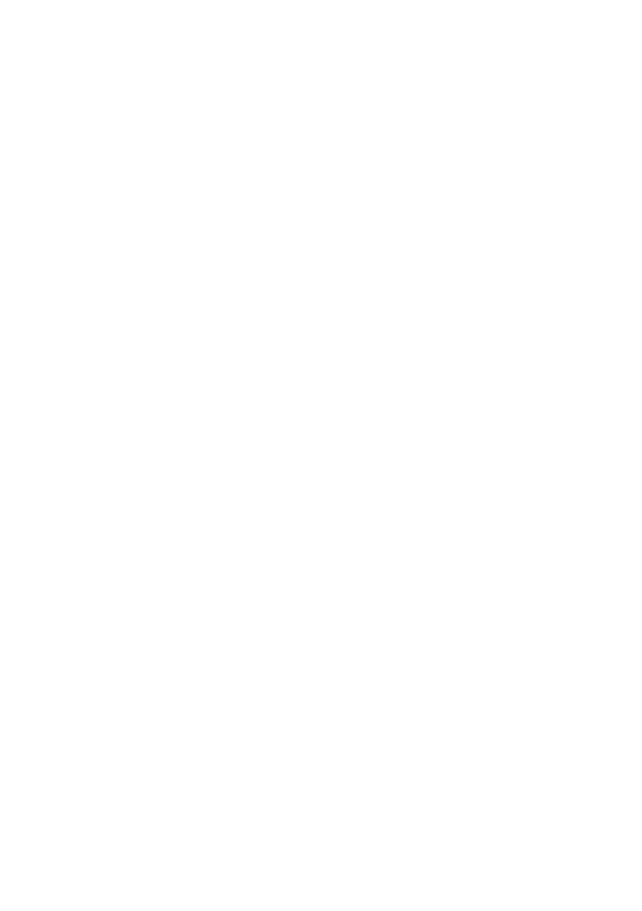
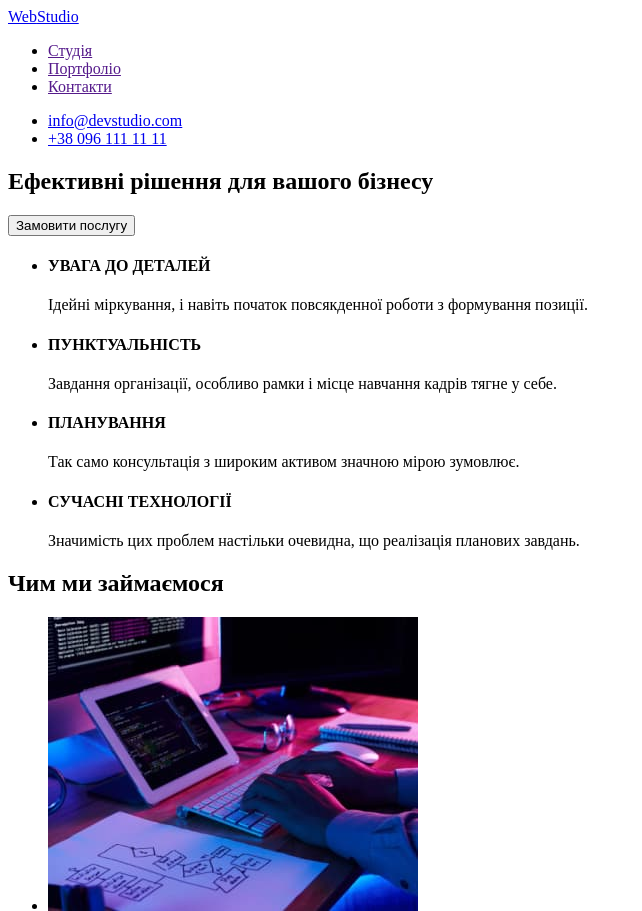
Before and after one commit to Liubovis/goit-markup-hw-01, a plain HTML site: page index.html in a window 1280 px wide. Shown: the top 911 px of the page, without its empty margins (0-642 px from the left). Before the commit the page ends 800 px from the top, so only its background shows below. Drawn offline with Linux system fonts and the light colour scheme.

Commit message:
added header, hero section, about section, footer

```diff
--- a/index.html
+++ b/index.html
@@ -3,16 +3,95 @@
 
   <head>
     <meta charset="UTF-8">
-    <meta http-equiv="X-UA-Compatible"
-          content="IE=edge">
-    <meta name="viewport"
-          content="width=device-width, initial-scale=1.0">
+    <meta http-equiv="X-UA-Compatible" content="IE=edge">
+    <meta name="viewport" content="width=device-width, initial-scale=1.0">
     <title>WebStudio</title>
   </head>
 
   <body>
+    <header>
+      <a href="#"><span>Web</span><span>Studio</span></a>
 
+      <nav>
+        <ul>
+          <li>
+            <a href="">Студія</a>
+          </li>
 
+          <li>
+            <a href="">Портфоліо</a>
+          </li>
+
+          <li>
+            <a href="">Контакти</a>
+          </li>
+        </ul>
+      </nav>
+
+      <ul>
+        <li>
+          <a href="mailto:">info@devstudio.com</a>
+        </li>
+
+        <li>
+          <a href="tel:+380961111111">+38 096 111 11 11</a>
+        </li>
+      </ul>
+    </header>
+
+    <main>
+      <!-- Hero section  -->
+      <section>
+        <h1>Ефективні рішення для вашого бізнесу</h1>
+        <button type="button">Замовити послугу</button>
+      </section>
+
+      <!-- About section -->
+      <section>
+        <ul>
+          <li>
+            <h4>УВАГА ДО ДЕТАЛЕЙ</h4>
+            <p>Ідейні міркування, і навіть початок повсякденної роботи з формування позиції.</p>
+          </li>
+
+          <li>
+            <h4>ПУНКТУАЛЬНІСТЬ</h4>
+            <p>Завдання організації, особливо рамки і місце навчання кадрів тягне у себе.</p>
+          </li>
+
+          <li>
+            <h4>ПЛАНУВАННЯ</h4>
+            <p>Так само консультація з широким активом значною мірою зумовлює.</p>
+          </li>
+
+          <li>
+            <h4>СУЧАСНІ ТЕХНОЛОГІЇ</h4>
+            <p>Значимість цих проблем настільки очевидна, що реалізація планових завдань.</p>
+          </li>
+        </ul>
+
+        <h2>Чим ми займаємося</h2>
+
+        <ul>
+          <li><img src="./images/box1.jpg" alt="Searching" width="370" height="294"></li>
+          <li><img src="./images/box2.jpg" alt="Analysis" width="370" height="294"></li>
+          <li><img src="./images/box3.jpg" alt="Desing" width="370" height="294"></li>
+        </ul>
+      </section>
+    </main>
+
+    <footer>
+      <a href="#"><span>Web</span><span>Studio</span></a>
+      <address>
+        <ul>
+          <li><a href="https://goo.gl/maps/Fy1uCrwSByk2Ayvy6" target="_blank" rel="noopener noreferrer">
+              м. Київ, пр-т ЛесіУкраїнки, 26
+            </a></li>
+          <li><a href="mailto:">info@devstudio.com</a></li>
+          <li><a href="tel:+380961111111">+38 096 111 11 11</a></li>
+        </ul>
+      </address>
+    </footer>
   </body>
 
 </html>
```
Also changed, not shown: images/Igor.jpg (added), images/box1.jpg (added), images/box2.jpg (added), images/box3.jpg (added), images/misha.jpg (added), images/mykola.jpg (added), images/olga.jpg (added).
